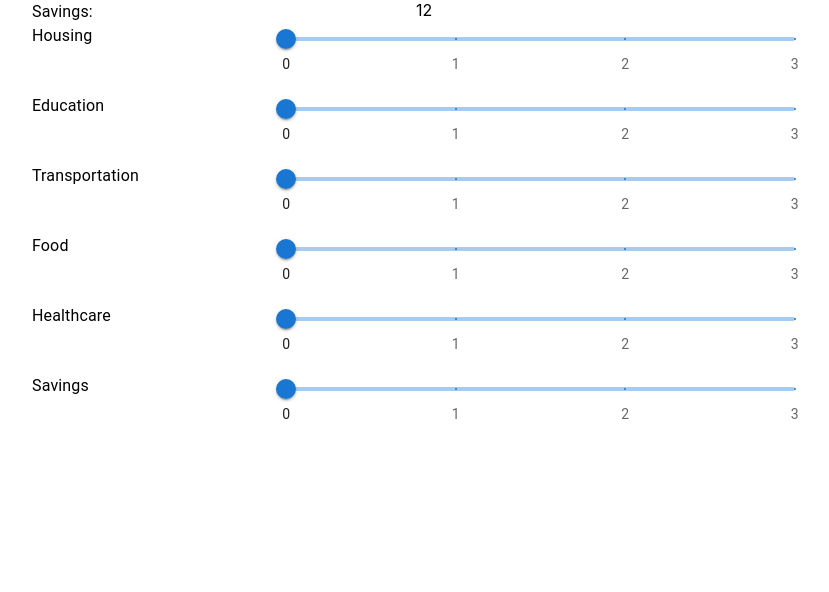
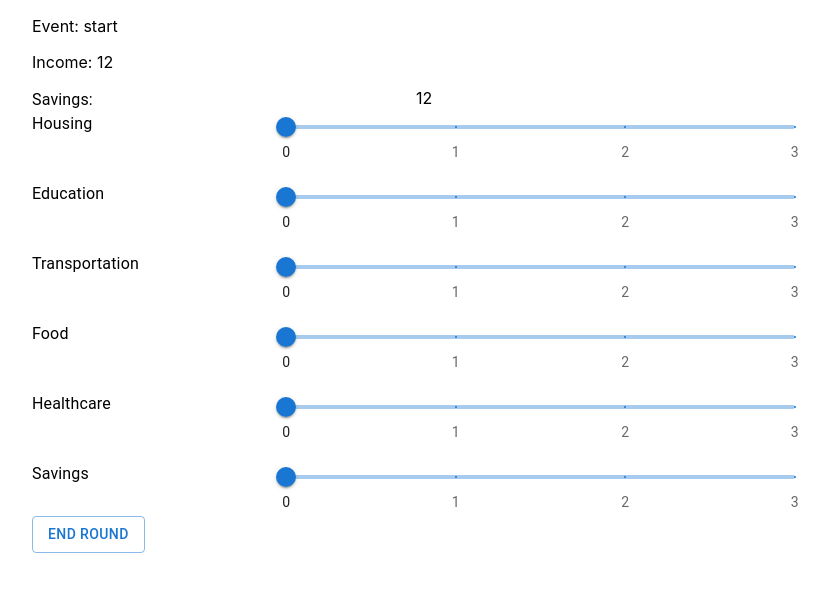
Before and after one commit to jscaduto/making-ends-meet, a React (Create React App) app in the folder webapp/: page / in a window 1280 px wide. Shown: the top 592 px of the page, without its empty margins (32-861 px from the left). Built offline with nearby package versions, Linux system fonts and the light colour scheme.

Commit message:
Add rounds and events

```diff
--- a/webapp/src/App.tsx
+++ b/webapp/src/App.tsx
@@ -1,17 +1,30 @@
-import React, { useState } from 'react';
-import { Container } from '@mui/material';
+import { Button, Container } from '@mui/material';
 
 import Budget from './components/budget';
 import Savings from './components/savings';
+import useRounds from './hooks/useRounds';
 import useSavings from './hooks/useSavings';
+import LifeEvent from './types/LifeEvent';
+
+const lifeEvents: LifeEvent[] = [
+  {description: 'start', income: 12},
+  {description: 'event 1', income: 11},
+  {description: 'event 2', income: 10},
+  {description: 'event 3', income: 9},
+  {description: 'event 4', income: 8},
+]
 
 function App() {
   const [savings, updateSavings] = useSavings(12);
+  const [currentEvent, endRound] = useRounds(lifeEvents, updateSavings);
   return (
     <div className="App">
       <Container>
+        <p>Event: {currentEvent.description}</p>
+        <p>Income: {currentEvent.income}</p>
         <Savings amount={savings} />
         <Budget updateSavings={updateSavings} />
+        <Button onClick={endRound} variant="outlined">End Round</Button>
       </Container>
     </div>
   );
--- /dev/null
+++ b/webapp/src/hooks/useRounds.ts
@@ -0,0 +1,15 @@
+import { useState } from 'react';
+
+import LifeEvent from '../types/LifeEvent';
+
+export default (lifeEvents: LifeEvent[], updateSavings: CallableFunction) => {
+  const [currentRound, setRounds] = useState<number>(0);
+  const endRound = () => {
+    if (currentRound + 1 < lifeEvents.length) {
+      const nextRound: number = currentRound + 1;
+      setRounds(nextRound);
+      updateSavings(lifeEvents[nextRound].income)
+    }
+  };
+  return [lifeEvents[currentRound], endRound] as const;
+};
--- /dev/null
+++ b/webapp/src/types/LifeEvent.ts
@@ -0,0 +1,6 @@
+
+export default interface LifeEvent {
+  description: string;
+  income: number;
+  condition?: CallableFunction;
+}
```
Also changed, not shown: webapp/src/components/budget.tsx (line endings or trailing spaces), webapp/src/hooks/usePrevious.ts (renamed from webapp/src/hooks/usePrevious.tsx), webapp/src/hooks/useSavings.ts (renamed from webapp/src/hooks/useSavings.tsx).
